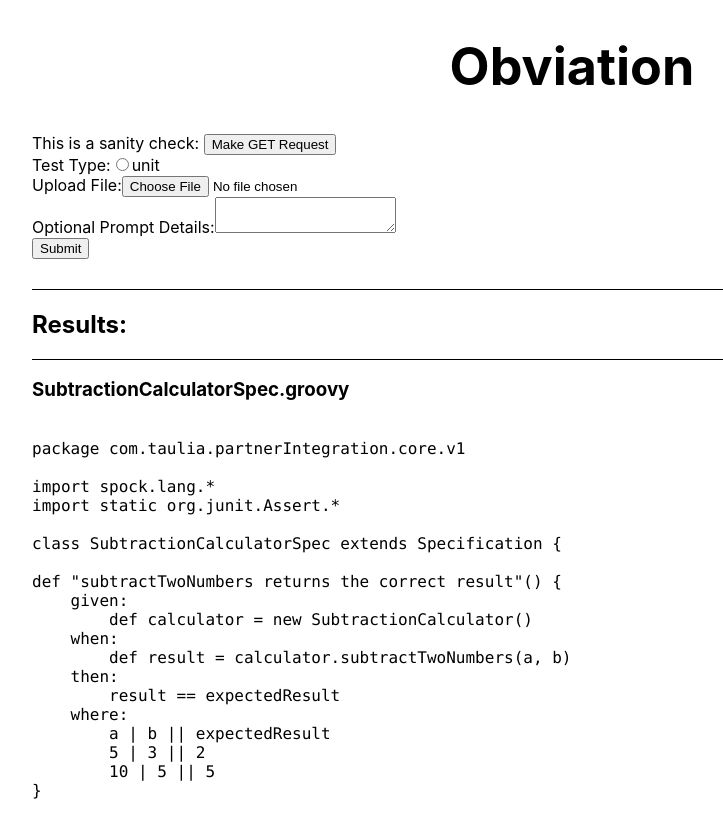
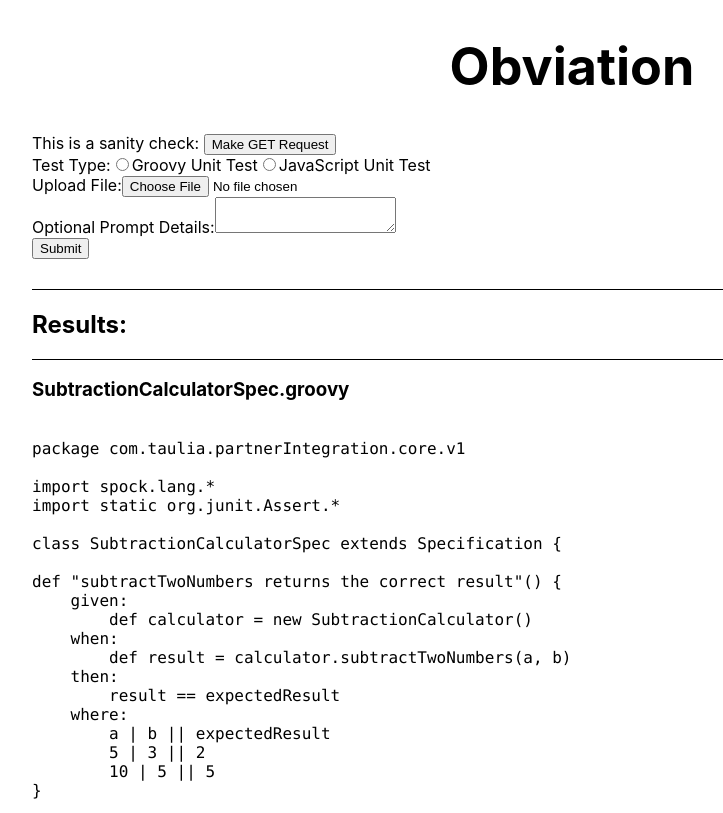
Before and after one commit to dylangrald-taulia/obviate-app, a React (Create React App) app: page / in a window 1280 px wide. Shown: the whole page, without its empty margins (68-791 px from the left). Built offline with nearby package versions, Linux system fonts and the light colour scheme.

Commit message:
add js unit test option

```diff
--- a/src/components/TestForm.js
+++ b/src/components/TestForm.js
@@ -83,7 +83,7 @@ function TestForm({setTestRequest, testRequest}) {
         </div>
     );
 
-    const testTypeOptions = ['unit']
+    const testTypeOptions = ['Groovy Unit Test', 'JavaScript Unit Test']
 
     const testTypeRadioButtons = testTypeOptions.map((option) => {
         return (
@@ -141,7 +141,7 @@ function TestForm({setTestRequest, testRequest}) {
                 'content': fileContent,
                 'name': fileName
             },
-            'prompt': `Generate a Groovy ${testType} test for the provided content.` + (promptDetails ? ` ${promptDetails}` : ''),
+            'prompt': `Generate a ${testType} for the provided content.` + (promptDetails ? ` ${promptDetails}` : ''),
             'additional_files': []
         }, {
             headers: {
```
